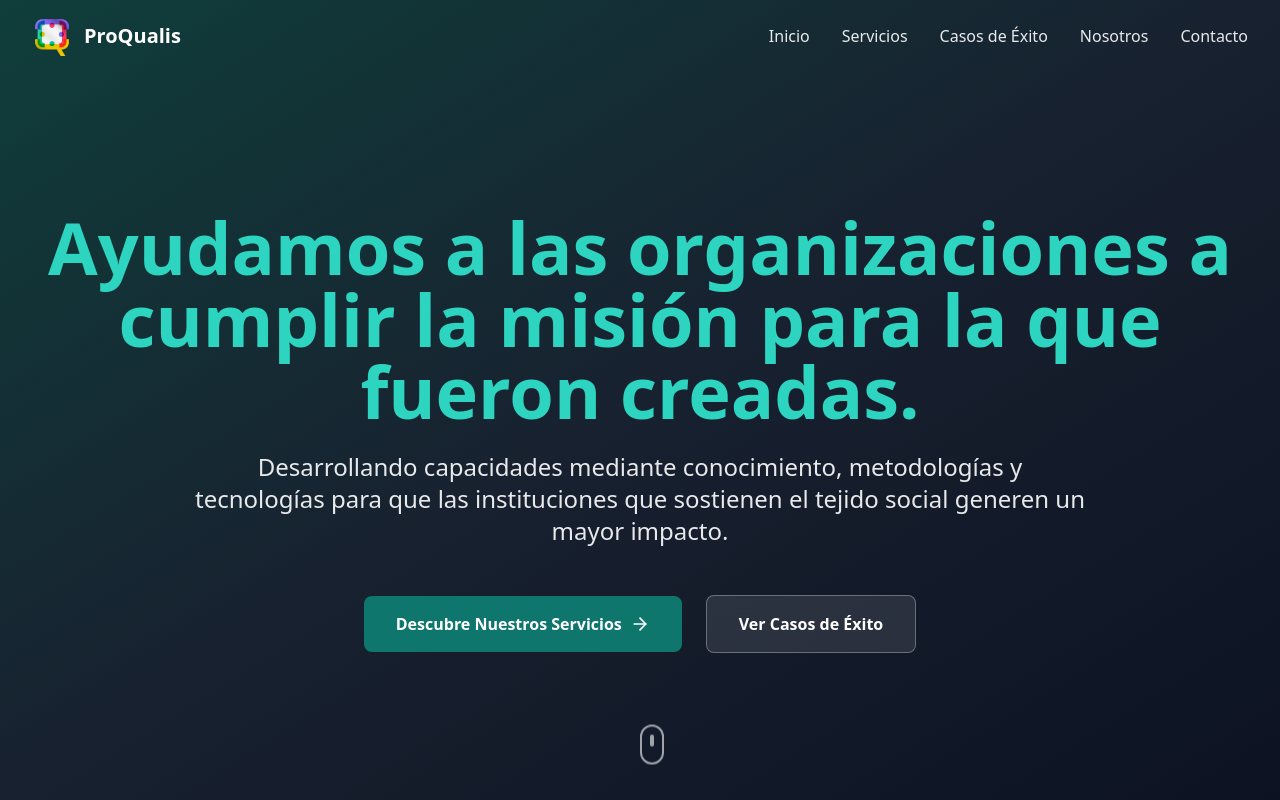
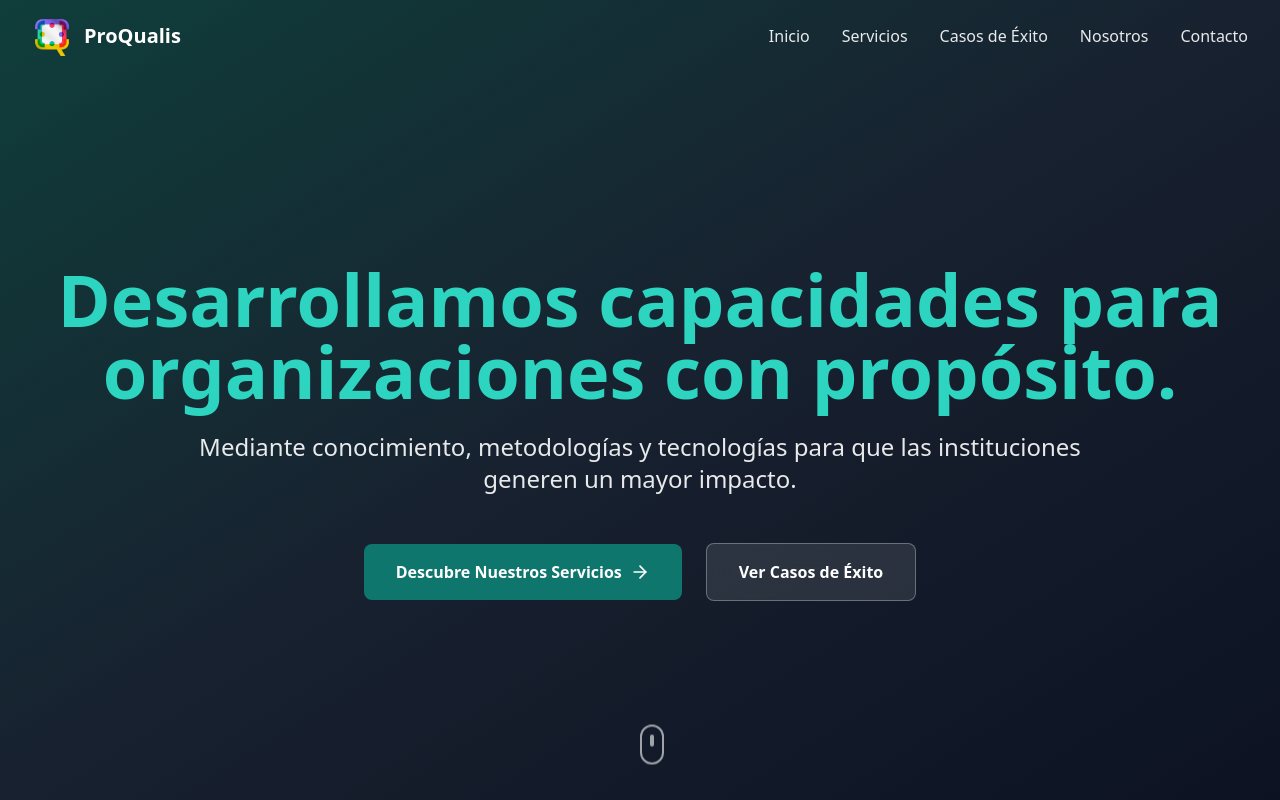
Before and after one commit to Guideon365AR/ProQualis, a React (Vite) app: page / in a window 1280 px wide. Shown: the top 800 px of the page. Built offline with nearby package versions, Linux system fonts and the light colour scheme.

Commit message:
Updated App.tsx

```diff
--- a/src/App.tsx
+++ b/src/App.tsx
@@ -128,12 +128,12 @@ function App() {
         <div className="relative z-10 container mx-auto px-4 sm:px-6 lg:px-8 text-center">
           <h1 className="text-4xl md:text-6xl lg:text-7xl font-bold text-white mb-6 leading-tight">
 
-            <span className="block text-teal-400">Ayudamos a las organizaciones a cumplir la misión para la que fueron creadas.</span>
+            <span className="block text-teal-400">Desarrollamos capacidades para organizaciones con propósito.</span>
           </h1>
 
           <p className="text-lg md:text-xl lg:text-2xl text-white/90 mb-12 max-w-4xl mx-auto leading-relaxed">
 
-            Desarrollando capacidades mediante conocimiento, metodologías y tecnologías para que las instituciones que sostienen el tejido social generen un mayor impacto.
+            Mediante conocimiento, metodologías y tecnologías para que las instituciones generen un mayor impacto.
 
           </p>
 
```
